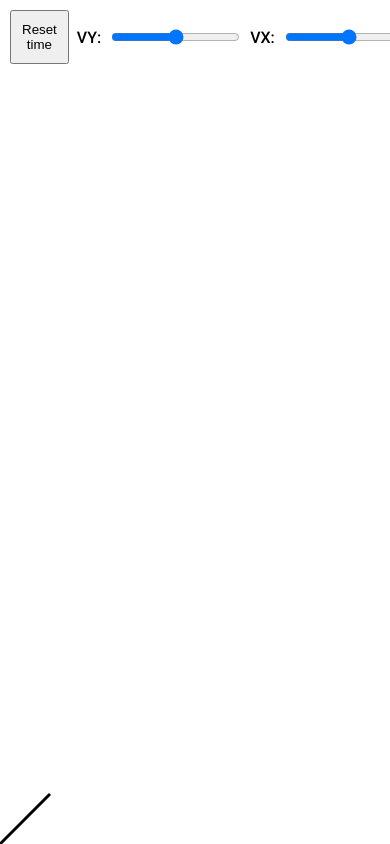
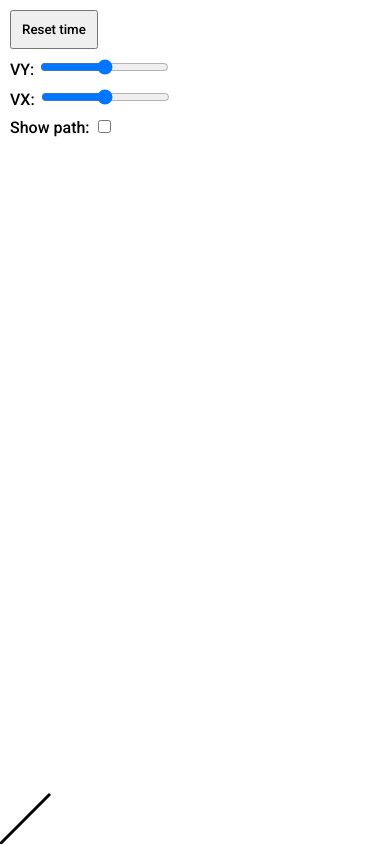
Before and after one commit to simsine/Throw_in_gravity, a plain HTML site: page index.html in a window 390 px wide. Drawn offline with Linux system fonts and the light colour scheme.

Commit message:
made inputs mobile friendly

```diff
--- a/index.html
+++ b/index.html
@@ -9,11 +9,13 @@
     <style>
         /* Roboto font */
         @import url('https://fonts.googleapis.com/css2?family=Roboto:wght@100;500&display=swap');
+        * {
+            font-family: "Roboto", sans-serif;
+            font-weight: 500;
+        }
         body {
             margin: 0;
             overflow: hidden;
-            font-family: "Roboto", sans-serif;
-            font-weight: 500;
         }
         .container,
         canvas {
@@ -22,7 +24,18 @@
         }
         .container {
             margin: 10px;
+
+            display: flex;
+            align-items: flex-start;
+            gap: 0.5rem;
         }
+
+        @media screen and (max-width: 650px) {
+		    .container {
+                flex-direction: column;
+		    }
+	    }
+
         button {
             z-index: 1;
             padding: 10px;
@@ -33,17 +46,23 @@
 
 <body onresize="reSize()">
     <canvas></canvas>
-    <div class="container" style="display: flex; align-items: center; gap: 0.5rem;">
+    <div class="container">
         <button onclick="reset()">Reset time</button>
 
+        <div>
             <label for="VY">VY:</label>
             <input id="VY" type="range" onchange="handleInputFields()" name="VY" value="50" min="0" max="100">
+        </div>
 
+        <div>
             <label for="VX">VX:</label>
             <input id="VX" type="range" onchange="handleInputFields()" name="VX" value="50" min="0" max="100">
+        </div>
 
+        <div>
             <label for="showPath">Show path:</label>
             <input id="showPath" type="checkbox" onchange="handleInputFields()" name="showPath">
+        </div>
     </div>
 
     <script src="./script.js"></script>
```
Lines whose indentation alone changed are shown as unchanged.
